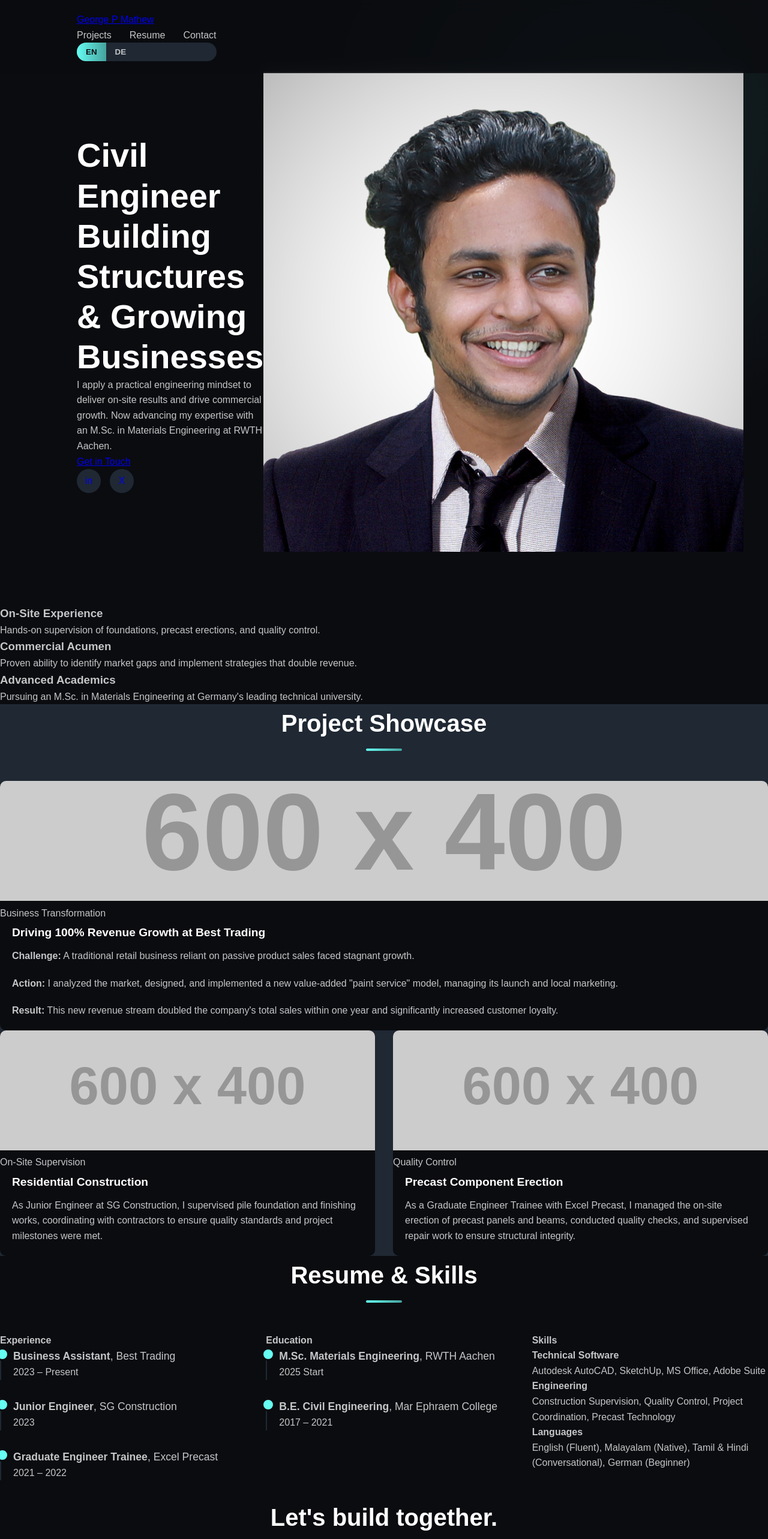
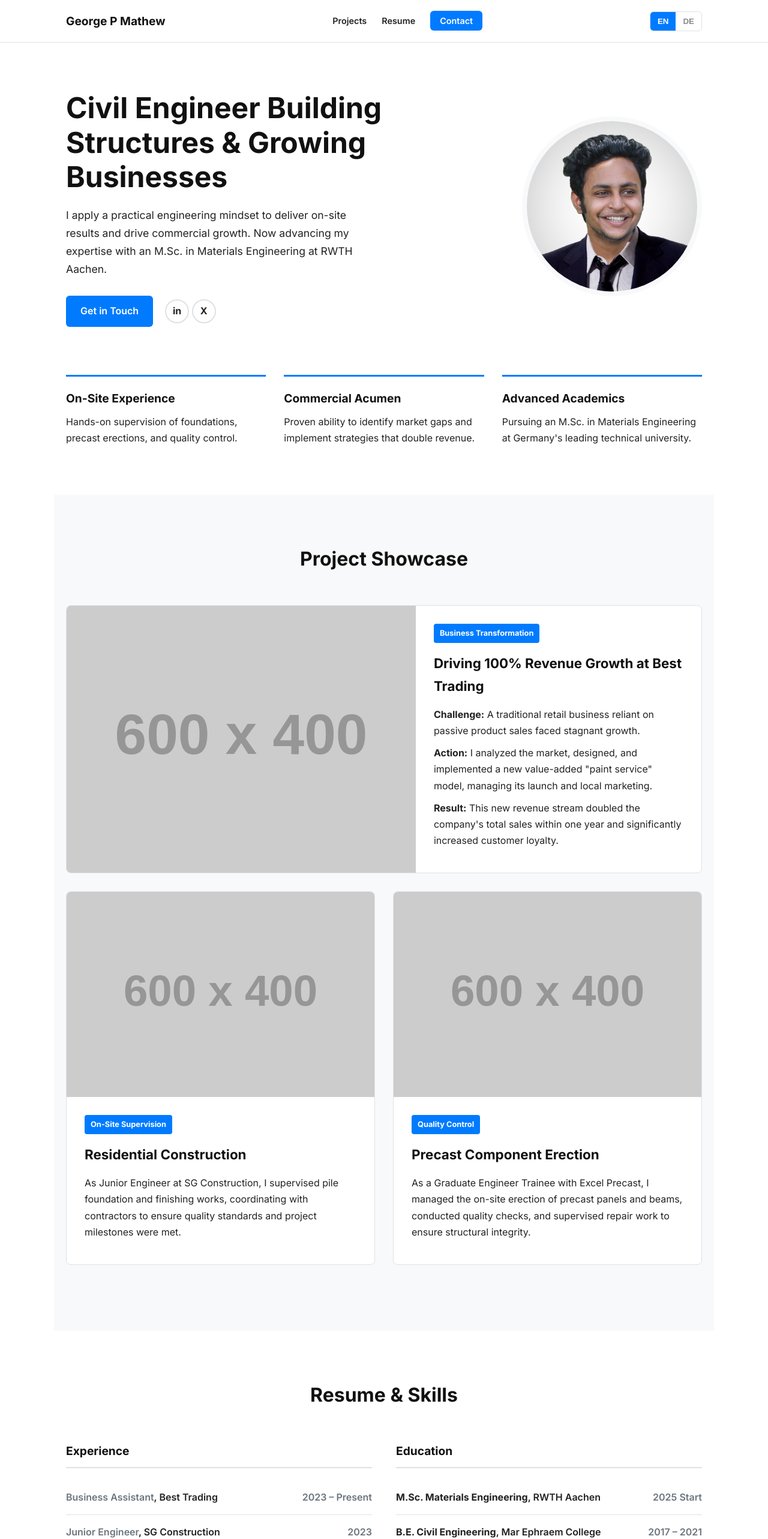
Before and after one commit to Georgepmathew/portfolio, a plain HTML site: page index.html in a window 1280 px wide. Shown: the top 2566 px of the page at 60% size. Drawn offline with Linux system fonts and the light colour scheme; placeholder pictures from the web are drawn by us.

Commit message:
Update style.css

```diff
--- a/style.css
+++ b/style.css
@@ -1,13 +1,12 @@
-/* ======================= GENERAL SETUP & VARIABLES ======================= */
+/* ======================= VARIABLES & GLOBAL SETUP ======================= */
 :root {
-    --bg-color: #0B0C10;
-    --primary-color: #1F2833;
-    --secondary-color: #C5C6C7;
-    --accent-color-1: #66FCF1;
-    --accent-color-2: #45A29E;
-    --text-color: #C5C6C7;
-    --header-font: 'Poppins', sans-serif;
-    --body-font: 'Poppins', sans-serif;
+    --bg-color: #FFFFFF;
+    --text-color: #222222;
+    --primary-color: #007BFF; /* A professional blue */
+    --secondary-color: #F8F9FA; /* Light grey for backgrounds */
+    --border-color: #DEE2E6;
+    --heading-color: #111111;
+    --font-family: 'Inter', sans-serif;
 }
 
 * {
@@ -18,395 +17,386 @@
 }
 
 body {
+    font-family: var(--font-family);
     background-color: var(--bg-color);
-    font-family: var(--body-font);
     color: var(--text-color);
-    line-height: 1.6;
+    line-height: 1.7;
 }
 
-.section-container {
-    padding: 80px 10%;
-    max-width: 1200px;
+.container {
+    max-width: 1100px;
     margin: 0 auto;
+    padding: 0 20px;
 }
-
-.section-title {
-    font-family: var(--header-font);
-    font-size: 2.5rem;
-    font-weight: 700;
-    text-align: center;
-    margin-bottom: 50px;
-    color: white;
-    position: relative;
-}
-
-.section-title::after {
-    content: '';
-    display: block;
-    width: 60px;
-    height: 4px;
-    background: linear-gradient(90deg, var(--accent-color-1), var(--accent-color-2));
-    margin: 10px auto 0;
-    border-radius: 2px;
-}
-
 
 /* ======================= HEADER & NAVIGATION ======================= */
 header {
-    position: fixed;
+    position: sticky;
     top: 0;
-    left: 0;
     width: 100%;
-    padding: 20px 10%;
-    background-color: rgba(11, 12, 16, 0.8);
+    background-color: rgba(255, 255, 255, 0.9);
     backdrop-filter: blur(10px);
+    border-bottom: 1px solid var(--border-color);
+    z-index: 1000;
+}
+
+nav {
     display: flex;
     justify-content: space-between;
     align-items: center;
-    z-index: 1000;
-    transition: background-color 0.3s;
+    height: 70px;
 }
 
-.logo a {
-    font-family: var(--header-font);
-    font-size: 1.8rem;
+.logo {
     font-weight: 700;
-    color: white;
+    font-size: 1.2rem;
+    color: var(--heading-color);
     text-decoration: none;
 }
 
 .nav-links {
+    display: flex;
+    align-items: center;
     list-style: none;
-    display: flex;
-    gap: 30px;
+    gap: 25px;
 }
 
 .nav-links a {
     text-decoration: none;
-    color: var(--secondary-color);
-    font-weight: 400;
-    transition: color 0.3s ease;
+    color: var(--text-color);
+    font-weight: 600;
+    font-size: 0.9rem;
+    transition: color 0.2s ease-in-out;
 }
 
 .nav-links a:hover {
-    color: var(--accent-color-1);
+    color: var(--primary-color);
+}
+
+.nav-contact-btn {
+    background-color: var(--primary-color);
+    color: white !important;
+    padding: 8px 16px;
+    border-radius: 6px;
+    transition: background-color 0.2s ease-in-out;
+}
+
+.nav-contact-btn:hover {
+    background-color: #0056b3;
 }
 
 .language-toggle {
     display: flex;
-    background-color: var(--primary-color);
-    border-radius: 20px;
+    border: 1px solid var(--border-color);
+    border-radius: 6px;
     overflow: hidden;
 }
 
 .lang-btn {
-    background: none;
+    background-color: transparent;
     border: none;
-    color: var(--secondary-color);
-    padding: 8px 15px;
+    padding: 8px 12px;
     cursor: pointer;
     font-weight: 600;
-    transition: all 0.4s ease;
+    color: #888;
+    transition: all 0.3s ease;
 }
 
 .lang-btn.active {
-    background: linear-gradient(90deg, var(--accent-color-1), var(--accent-color-2));
-    color: var(--bg-color);
+    background-color: var(--primary-color);
+    color: white;
 }
-
 
 /* ======================= HERO SECTION ======================= */
 .hero {
-    min-height: 100vh;
-    display: flex;
-    align-items: center;
-    padding: 120px 10% 80px;
-    background: radial-gradient(circle at 80% 20%, rgba(102, 252, 241, 0.1), transparent 40%);
-}
-
-.hero-content {
     display: flex;
     align-items: center;
     justify-content: space-between;
-    gap: 50px;
-    width: 100%;
-    max-width: 1200px;
-    margin: 0 auto;
+    gap: 60px;
+    padding-top: 80px;
+    padding-bottom: 80px;
 }
 
 .hero-text {
+    flex: 1;
+}
+
+.hero-headline {
+    font-size: 3rem;
+    font-weight: 700;
+    color: var(--heading-color);
+    line-height: 1.2;
+    margin-bottom: 20px;
+}
+
+.hero-subheadline {
+    font-size: 1.1rem;
+    max-width: 500px;
+    margin-bottom: 30px;
+}
+
+.hero-links {
+    display: flex;
+    align-items: center;
+    gap: 20px;
+}
+
+.hero-contact-btn {
+    display: inline-block;
+    background-color: var(--primary-color);
+    color: white;
+    padding: 12px 24px;
+    text-decoration: none;
+    border-radius: 6px;
+    font-weight: 600;
+    transition: background-color 0.2s ease;
+}
+
+.hero-contact-btn:hover {
+    background-color: #0056b3;
+}
+
+.social-links a {
+    font-weight: 700;
+    text-decoration: none;
+    color: var(--text-color);
+    border: 2px solid var(--border-color);
+    width: 40px;
+    height: 40px;
+    display: inline-flex;
+    justify-content: center;
+    align-items: center;
+    border-radius: 50%;
+    transition: all 0.2s ease;
+}
+
+.social-links a:hover {
+    background-color: var(--primary-color);
+    border-color: var(--primary-color);
+    color: white;
+}
+
+.hero-image-wrapper {
+    flex-shrink: 0;
+}
+
+.hero-image-wrapper img {
+    width: 300px;
+    height: 300px;
+    border-radius: 50%;
+    object-fit: cover;
+    border: 8px solid var(--secondary-color);
+}
+
+/* ======================= VALUE PROP SECTION ======================= */
+.value-prop {
+    display: grid;
+    grid-template-columns: repeat(3, 1fr);
+    gap: 30px;
+    padding-bottom: 80px;
+}
+
+.prop-item {
+    border-top: 3px solid var(--primary-color);
+    padding-top: 20px;
+}
+
+.prop-item h3 {
+    font-size: 1.2rem;
+    margin-bottom: 10px;
+    color: var(--heading-color);
+}
+
+/* ======================= PROJECTS SECTION ======================= */
+.projects-section {
+    padding-top: 80px;
+    padding-bottom: 80px;
+    background-color: var(--secondary-color);
+}
+
+.section-title {
+    font-size: 2rem;
+    font-weight: 700;
+    color: var(--heading-color);
+    text-align: center;
+    margin-bottom: 50px;
+}
+
+.project-card {
+    background-color: var(--bg-color);
+    border: 1px solid var(--border-color);
+    border-radius: 8px;
+    overflow: hidden;
+    margin-bottom: 30px;
+    transition: box-shadow 0.3s ease;
+}
+
+.project-card:hover {
+    box-shadow: 0 10px 30px rgba(0, 0, 0, 0.07);
+}
+
+.project-card.large {
+    display: flex;
+    align-items: stretch;
+}
+
+.project-card.large .project-image {
     flex-basis: 55%;
 }
 
-.hero-text h1 {
-    font-size: 3.5rem;
-    font-weight: 700;
-    color: white;
-    line-height: 1.2;
+.project-card.large .project-content {
+    flex-basis: 45%;
 }
 
-.hero-text h2 {
-    font-size: 1.5rem;
-    font-weight: 400;
-    color: var(--accent-color-1);
-    margin: 10px 0 20px;
+.project-image img {
+    width: 100%;
+    height: 100%;
+    object-fit: cover;
+    display: block;
 }
 
-.hero-text .pitch {
-    font-size: 1rem;
-    font-weight: 300;
-    margin-bottom: 30px;
+.project-content {
+    padding: 30px;
 }
 
-.social-links {
-    display: flex;
-    gap: 15px;
-}
-
-.social-links a {
-    display: inline-flex;
-    justify-content: center;
-    align-items: center;
-    width: 40px;
-    height: 40px;
+.project-tag {
+    display: inline-block;
     background-color: var(--primary-color);
-    border-radius: 50%;
-    text-decoration: none;
-    transition: all 0.3s ease;
-}
-
-.social-links a svg {
-    stroke: var(--secondary-color);
-    transition: stroke 0.3s ease;
-}
-
-.social-links a:hover {
-    background-color: var(--accent-color-1);
-    transform: translateY(-5px);
-}
-
-.social-links a:hover svg {
-    stroke: var(--bg-color);
-}
-
-.hero-image-container {
-    flex-basis: 40%;
-    display: flex;
-    justify-content: center;
-    align-items: center;
-}
-
-.hero-image-container img {
-    max-width: 100%;
-    width: 350px;
-    height: auto;
-    border-radius: 30px;
-    object-fit: cover;
-}
-
-
-/* ======================= COMPETENCIES SECTION ======================= */
-.competencies-grid {
-    display: grid;
-    grid-template-columns: repeat(auto-fit, minmax(300px, 1fr));
-    gap: 30px;
-}
-
-.competency-card {
-    background-color: var(--primary-color);
-    padding: 30px;
-    border-radius: 10px;
-    border-left: 5px solid var(--accent-color-2);
-    transition: transform 0.3s ease, box-shadow 0.3s ease;
-}
-
-.competency-card:hover {
-    transform: translateY(-10px);
-    box-shadow: 0 10px 20px rgba(0, 0, 0, 0.2);
-}
-
-.competency-card .icon-box {
-    font-size: 2rem;
-    color: var(--accent-color-1);
+    color: white;
+    font-size: 0.8rem;
+    font-weight: 700;
+    padding: 5px 10px;
+    border-radius: 4px;
     margin-bottom: 15px;
 }
 
-.competency-card h3 {
-    font-size: 1.3rem;
-    color: white;
-    margin-bottom: 10px;
+.project-content h3 {
+    font-size: 1.4rem;
+    color: var(--heading-color);
+    margin-bottom: 15px;
 }
 
-
-/* ======================= PROJECTS SECTION ======================= */
-#projects {
-    background-color: var(--primary-color);
+.project-content p {
+    margin-bottom: 10px;
 }
 
 .projects-grid {
     display: grid;
-    grid-template-columns: repeat(auto-fit, minmax(300px, 1fr));
+    grid-template-columns: 1fr 1fr;
     gap: 30px;
 }
 
-.project-card {
-    background-color: var(--bg-color);
-    border-radius: 10px;
-    overflow: hidden;
-    transition: transform 0.3s ease, box-shadow 0.3s ease;
+/* ======================= RESUME & SKILLS SECTION ======================= */
+.resume-section {
+    padding-top: 80px;
+    padding-bottom: 80px;
 }
 
-.project-card:hover {
-    transform: translateY(-10px);
-    box-shadow: 0 10px 30px rgba(102, 252, 241, 0.1);
+.resume-grid {
+    display: grid;
+    grid-template-columns: 1fr 1fr;
+    gap: 40px;
 }
 
-.project-card img {
-    width: 100%;
-    height: 200px;
-    object-fit: cover;
-}
-
-.project-card h3, .project-card p, .project-card h4 {
-    padding: 0 20px;
-}
-
-.project-card h4 {
-    color: var(--accent-color-2);
-    font-size: 0.9rem;
-    font-weight: 600;
-    margin-top: 15px;
-}
-
-.project-card h3 {
+.resume-column h4 {
     font-size: 1.2rem;
-    color: white;
-    margin: 5px 0 10px;
-}
-.project-card p {
-    padding-bottom: 20px;
-}
-
-
-/* ======================= RESUME SECTION ======================= */
-.resume-grid {
-    display: flex;
-    justify-content: space-between;
-    gap: 50px;
-}
-
-.resume-column {
-    flex-basis: 48%;
-}
-
-.resume-column h3 {
-    font-size: 1.8rem;
-    color: white;
-    border-bottom: 2px solid var(--accent-color-2);
+    color: var(--heading-color);
+    margin-bottom: 20px;
+    border-bottom: 2px solid var(--border-color);
     padding-bottom: 10px;
-    margin-bottom: 30px;
 }
 
 .resume-item {
-    padding-left: 20px;
-    border-left: 2px solid var(--primary-color);
-    position: relative;
-    margin-bottom: 30px;
-}
-
-.resume-item::before {
-    content: '';
-    position: absolute;
-    left: -9px;
-    top: 0;
-    width: 16px;
-    height: 16px;
-    border-radius: 50%;
-    background-color: var(--accent-color-1);
-    border: 3px solid var(--bg-color);
-}
-
-.resume-item h4 {
-    font-size: 0.9rem;
-    font-weight: 600;
-    color: var(--secondary-color);
-    background-color: var(--primary-color);
-    padding: 5px 10px;
-    border-radius: 5px;
-    display: inline-block;
-    margin-bottom: 10px;
+    display: flex;
+    justify-content: space-between;
+    border-bottom: 1px solid var(--border-color);
+    padding: 15px 0;
 }
 
 .resume-item p {
-    font-size: 1.1rem;
+    font-weight: 600;
+}
+
+.resume-item span {
+    color: #6c757d;
+    font-weight: 600;
+}
+
+.resume-column.full-width {
+    grid-column: 1 / -1;
+}
+
+.skills-grid {
+    display: grid;
+    grid-template-columns: repeat(3, 1fr);
+    gap: 30px;
+}
+
+.skills-grid b {
+    display: block;
+    margin-bottom: 5px;
+    color: var(--heading-color);
 }
 
 
 /* ======================= CONTACT SECTION ======================= */
-#contact {
+.contact-section {
+    background-color: var(--heading-color);
+    color: white;
+    padding: 80px 0;
     text-align: center;
 }
 
-.contact-text {
-    max-width: 600px;
-    margin: 0 auto 30px;
+.contact-section h2 {
+    color: white;
 }
 
-.contact-button {
-    display: inline-block;
-    text-decoration: none;
-    background: linear-gradient(90deg, var(--accent-color-1), var(--accent-color-2));
-    color: var(--bg-color);
-    padding: 15px 30px;
-    border-radius: 50px;
-    font-weight: 700;
-    transition: transform 0.3s ease, box-shadow 0.3s ease;
+.contact-section p {
+    max-width: 500px;
+    margin: 20px auto 30px;
+    color: #adb5bd;
 }
 
-.contact-button:hover {
-    transform: translateY(-5px);
-    box-shadow: 0 10px 20px rgba(102, 252, 241, 0.2);
+.contact-section .hero-contact-btn {
+    background-color: white;
+    color: var(--heading-color);
+}
+.contact-section .hero-contact-btn:hover {
+    background-color: #e2e6ea;
 }
 
 
 /* ======================= FOOTER ======================= */
 footer {
+    padding: 30px 0;
     text-align: center;
-    padding: 20px;
-    background-color: var(--primary-color);
     font-size: 0.9rem;
+    color: #6c757d;
 }
 
 
 /* ======================= RESPONSIVENESS ======================= */
-@media (max-width: 768px) {
-    .hero-content {
+@media (max-width: 992px) {
+    .hero {
         flex-direction: column-reverse;
         text-align: center;
     }
-
-    .social-links {
+    .hero-links {
         justify-content: center;
     }
-
-    .hero-image-container img {
-        width: 250px;
-    }
-
-    .hero-text h1 {
-        font-size: 2.5rem;
-    }
-
-    .hero-text h2 {
-        font-size: 1.2rem;
-    }
-
-    .resume-grid {
+    .project-card.large {
         flex-direction: column;
     }
-
-    nav {
-        flex-direction: column;
-        gap: 15px;
+    .projects-grid, .skills-grid {
+        grid-template-columns: 1fr;
     }
 }
+
+@media (max-width: 768px) {
+    .value-prop, .resume-grid {
+        grid-template-columns: 1fr;
+    }
+    .nav-links {
+        display: none; /* Simplification for this example. A real site would use a hamburger menu. */
+    }
+}
```
